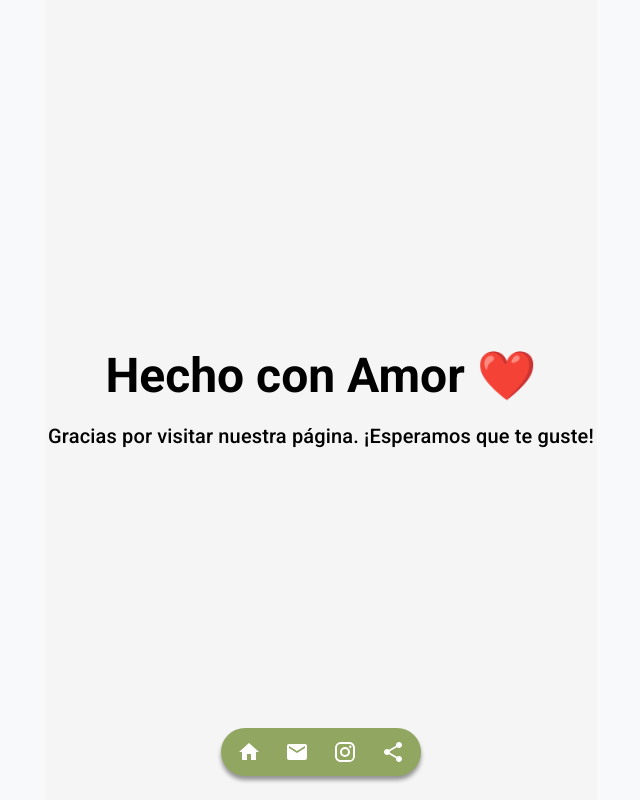
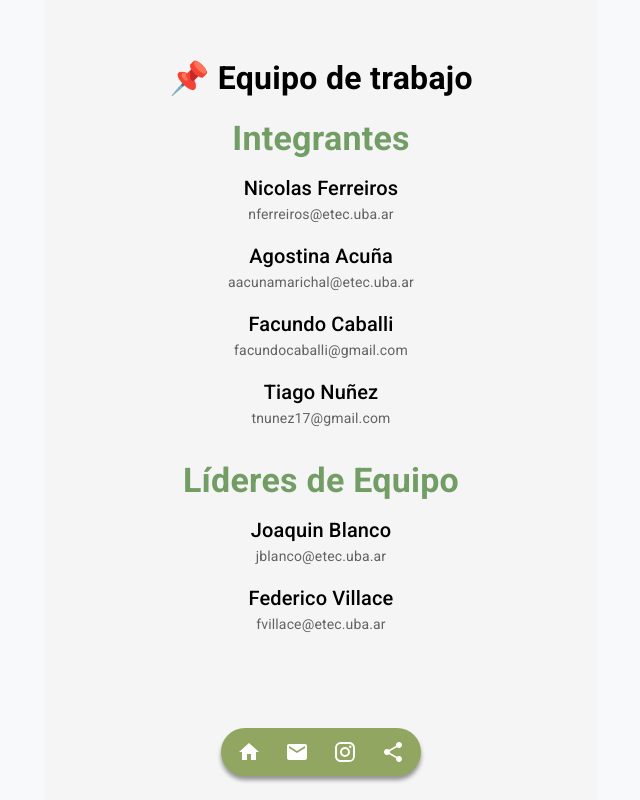
Before and after one commit to joackob/uba-verde, a Next.js app: page /EspacioNosotros in a window 1280 px wide. Shown: the whole page, without its empty margins (319-959 px from the left). Built offline with nearby package versions, Linux system fonts and the light colour scheme; a web font is replaced by a local one.

Commit message:
agregue al link informacion sobre los integrantes y jefes del proyecto

```diff
--- a/app/EspacioNosotros/page.tsx
+++ b/app/EspacioNosotros/page.tsx
@@ -1,25 +1,70 @@
-import { Box, Typography } from "@mui/material";
+import { Box, Typography, Stack } from "@mui/material";
 
-const EtecPage = () => {
+const integrantes = [
+  { nombre: "Nicolas Ferreiros", email: "nferreiros@etec.uba.ar" },
+  { nombre: "Agostina Acuña", email: "aacunamarichal@etec.uba.ar" },
+  { nombre: "Facundo Caballi", email: "facundocaballi@gmail.com" },
+  { nombre: "Tiago Nuñez", email: "tnunez17@gmail.com" },
+];
+
+const lideres = [
+  { nombre: "Joaquin Blanco", email: "jblanco@etec.uba.ar" },
+  { nombre: "Federico Villace", email: "fvillace@etec.uba.ar" },
+];
+
+const EspacioNosotros = () => {
   return (
     <Box
       sx={{
-        height: "100vh",
+        minHeight: "100vh",
         display: "flex",
         flexDirection: "column",
         alignItems: "center",
         justifyContent: "center",
-        backgroundColor: "#f5f5f5", // Fondo gris claro
+        backgroundColor: "#f5f5f5",
+        padding: "16px",
+        pb: "80px", // Espacio extra abajo
       }}
     >
-      <Typography variant="h3" fontWeight="bold" gutterBottom>
-        Hecho con Amor ❤️
+      {/* H1 Personalizable */}
+      <Typography
+        component="h1"
+        sx={{ fontSize: "32px", fontWeight: "bold", mb: 2 }}
+      >
+        📌 Equipo de trabajo
       </Typography>
-      <Typography variant="h6">
-        Gracias por visitar nuestra página. ¡Esperamos que te guste!
+
+      {/* Sección de Integrantes */}
+      <Typography variant="h4" fontWeight="bold" gutterBottom color=" #729e66 ">
+        Integrantes
       </Typography>
+      <Stack spacing={2} sx={{ width: "100%", maxWidth: "400px" }}>
+        {integrantes.map((integrante, index) => (
+          <Box key={index} textAlign="center">
+            <Typography variant="h6">{integrante.nombre}</Typography>
+            <Typography variant="body2" color="text.secondary">
+              {integrante.email}
+            </Typography>
+          </Box>
+        ))}
+      </Stack>
+
+      {}
+      <Typography variant="h4" fontWeight="bold" gutterBottom mt={4} color =" #729e66 ">
+        Líderes de Equipo
+      </Typography>
+      <Stack spacing={2} sx={{ width: "100%", maxWidth: "400px", mb: 6 }}>
+        {lideres.map((lider, index) => (
+          <Box key={index} textAlign="center">
+            <Typography variant="h6">{lider.nombre}</Typography>
+            <Typography variant="body2" color="text.secondary">
+              {lider.email}
+            </Typography>
+          </Box>
+        ))}
+      </Stack>
     </Box>
   );
 };
 
-export default EtecPage;
+export default EspacioNosotros;
```
Also changed, not shown: app/(secciones)/layout.tsx (+6 -5 lines).
